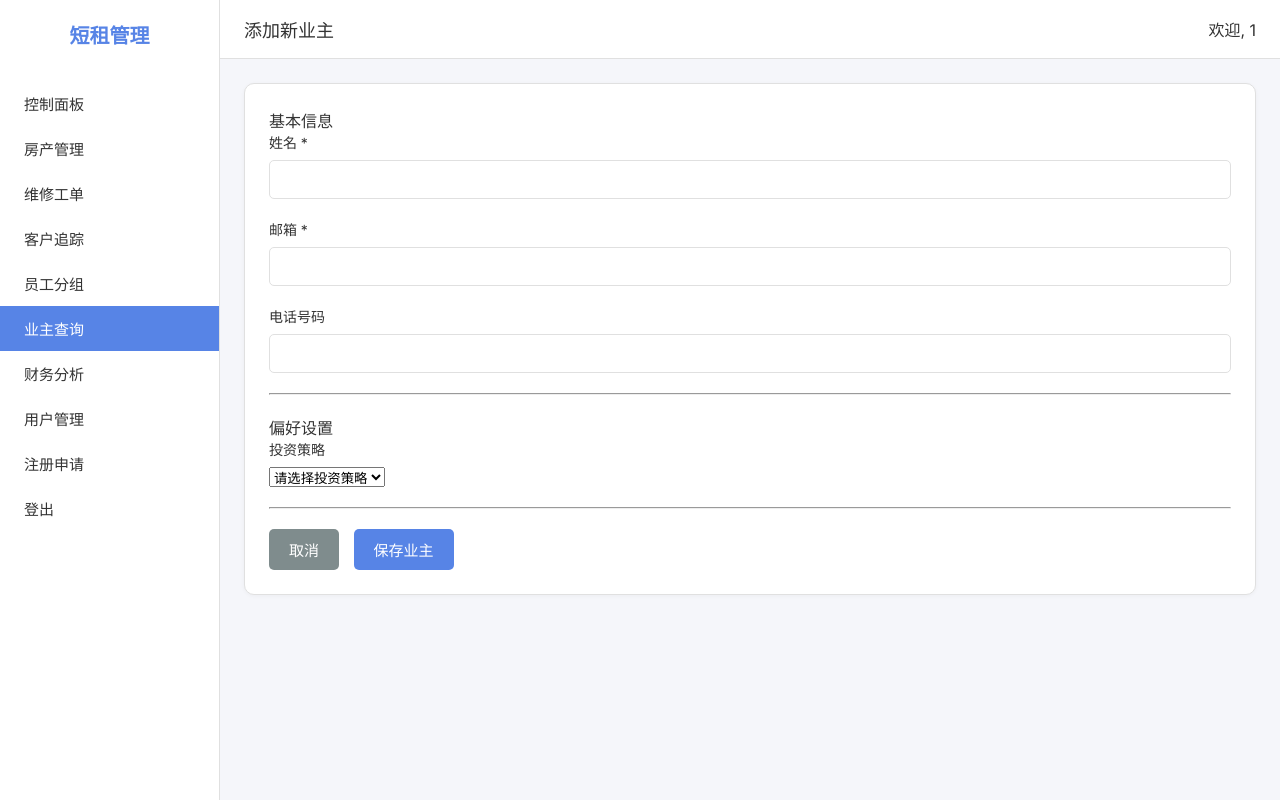
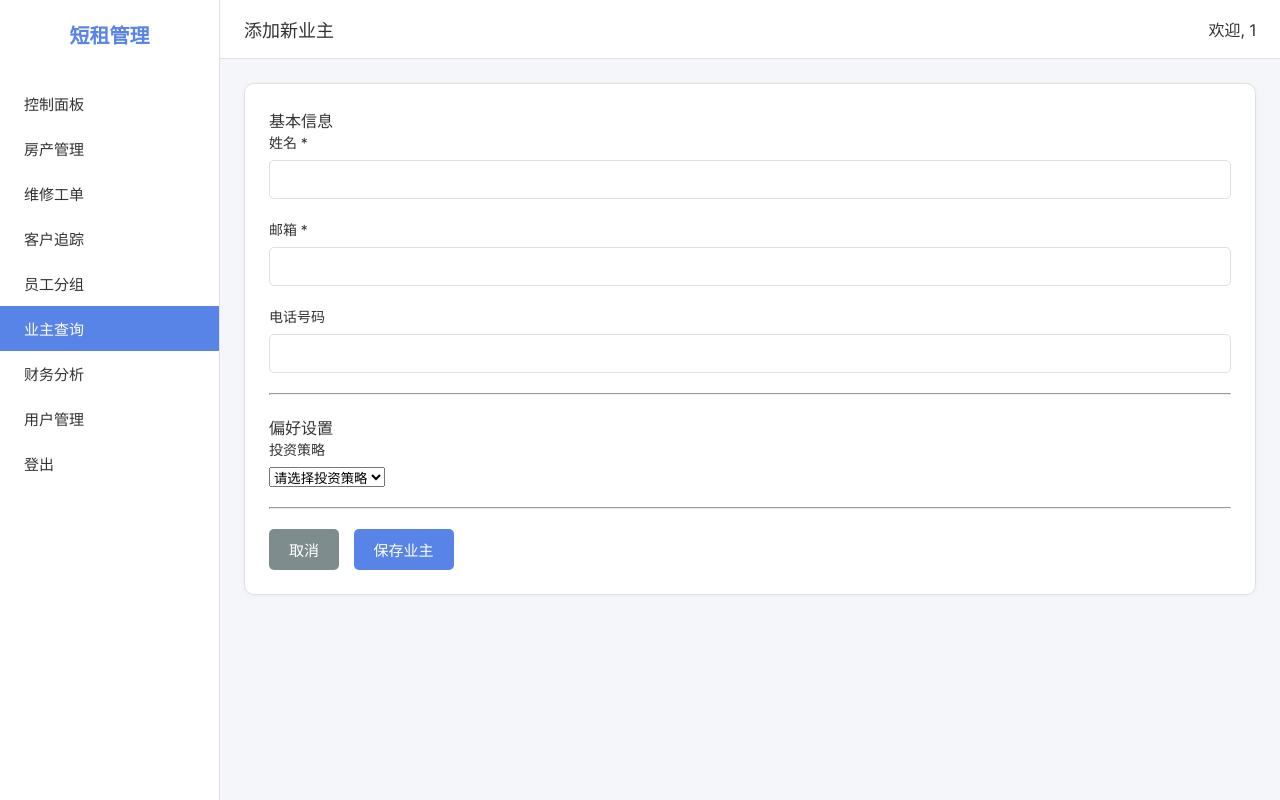
Before and after one commit to gaw008/real-estate-management, a Flask app: page /admin/add_owner in a window 1280 px wide. Run offline with Flask 3, Linux system fonts and the light colour scheme; the visitor is signed in with stand-in values (Sample User, id 1).

Commit message:
修复模板中的注册路由引用错误 - 移除base.html模板中对admin_registration_management的引用 - 修复dashboard页面500错误 - 测试验证：admin和sales用户dashboard页面正常访问 - 测试验证：创建用户页面正常访问

```diff
--- a/templates/new_ui/base.html
+++ b/templates/new_ui/base.html
@@ -20,7 +20,6 @@
       <a href="{{ url_for('admin_financial_reports') }}" class="nav-item {% if 'admin_financial_reports' in request.endpoint %}active{% endif %}">财务分析</a>
 
                       <a href="{{ url_for('admin_user_management') }}" class="nav-item {% if 'admin_user_management' in request.endpoint %}active{% endif %}">用户管理</a>
-      <a href="{{ url_for('admin_registration_management') }}" class="nav-item {% if 'admin_registration_management' in request.endpoint %}active{% endif %}">注册申请</a>
       <a href="{{ url_for('logout') }}" class="nav-item">登出</a>
     </nav>
   </div>
```
